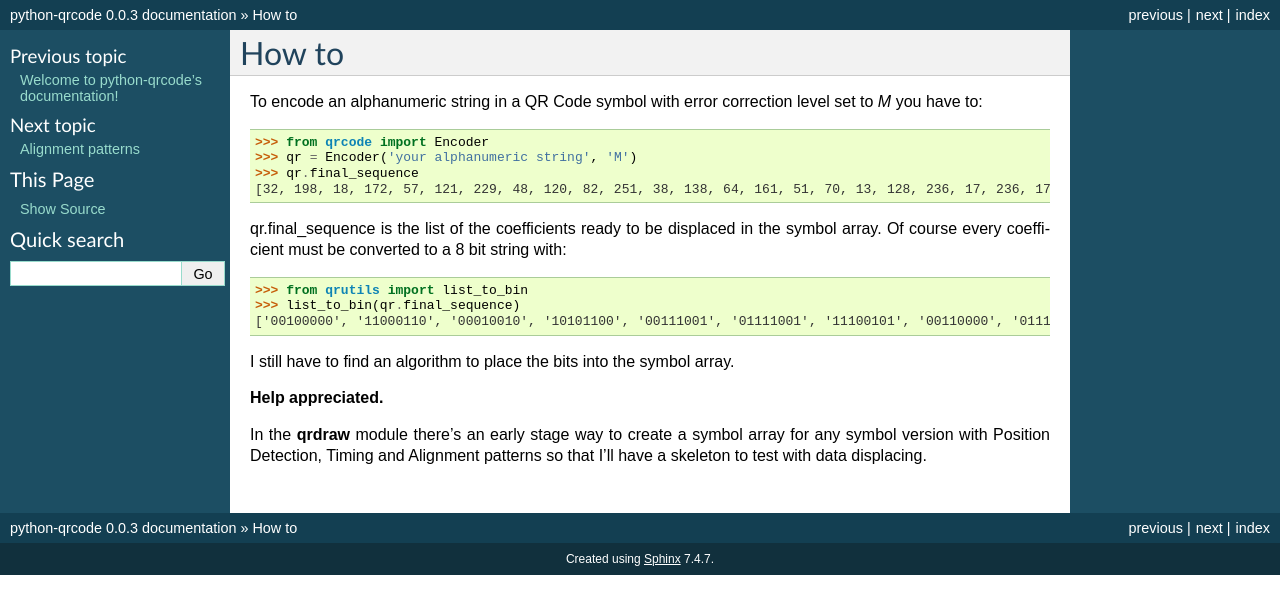
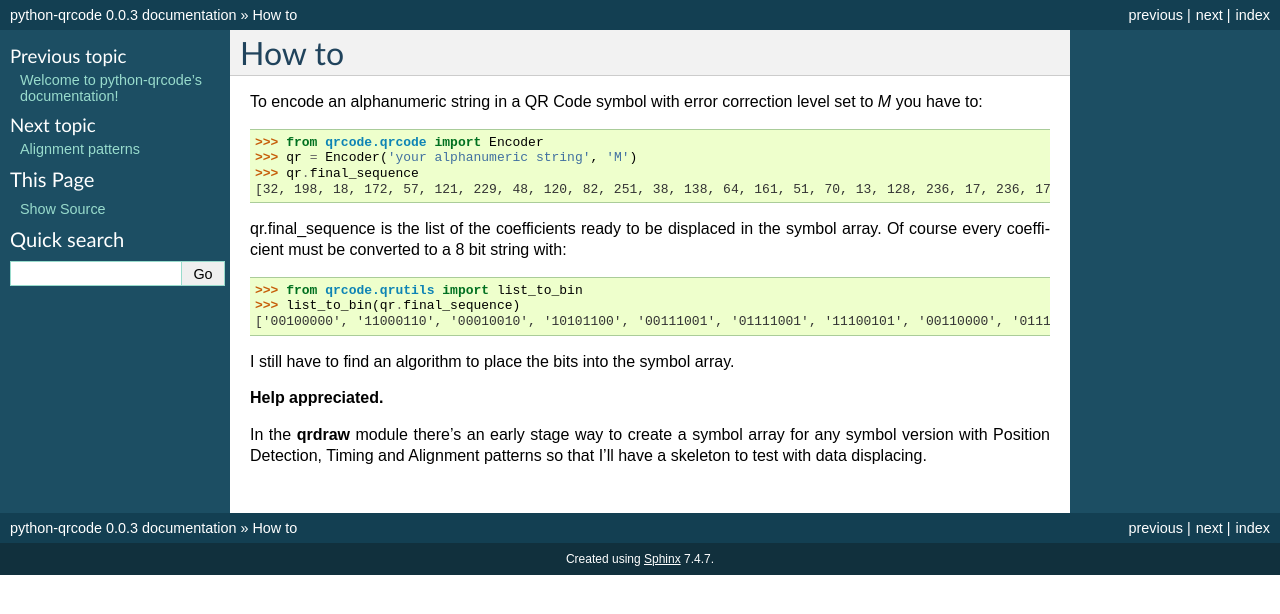
Before and after one commit to eolo999/python-qrcode, a Sphinx documentation site: the page built from docs/source/usage.rst, in a window 1280 px wide. Shown: the top 614 px of the page. Built offline with Sphinx 7.4.7, drawn with Linux system fonts in a browser that asks for light colours.

Commit message:
Change usage doc

```diff
--- a/docs/source/usage.rst
+++ b/docs/source/usage.rst
@@ -4,7 +4,7 @@ How to
 To encode an alphanumeric string in a QR Code symbol with error correction
 level set to *M* you have to::
 
-    >>> from qrcode import Encoder
+    >>> from qrcode.qrcode import Encoder
     >>> qr = Encoder('your alphanumeric string', 'M')
     >>> qr.final_sequence
     [32, 198, 18, 172, 57, 121, 229, 48, 120, 82, 251, 38, 138, 64, 161, 51, 70, 13, 128, 236, 17, 236, 17, 236, 17, 236, 17, 236, 223, 57, 21, 65, 149, 211, 39, 87, 53, 209, 75, 64, 73, 252, 25, 130]
@@ -15,7 +15,7 @@ qr.final_sequence is the list of the coefficients ready to be displaced in the
 symbol array. Of course every coefficient must be converted to a 8 bit string
 with::
 
-    >>> from qrutils import list_to_bin
+    >>> from qrcode.qrutils import list_to_bin
     >>> list_to_bin(qr.final_sequence)
     ['00100000', '11000110', '00010010', '10101100', '00111001', '01111001', '11100101', '00110000', '01111000', '01010010', '11111011', '00100110', '10001010', '01000000', '10100001', '00110011', '01000110', '00001101', '10000000', '11101100', '00010001', '11101100', '00010001', '11101100', '00010001', '11101100', '00010001', '11101100', '11011111', '00111001', '00010101', '01000001', '10010101', '11010011', '00100111', '01010111', '00110101', '11010001', '01001011', '01000000', '01001001', '11111100', '00011001', '10000010']
 
```
